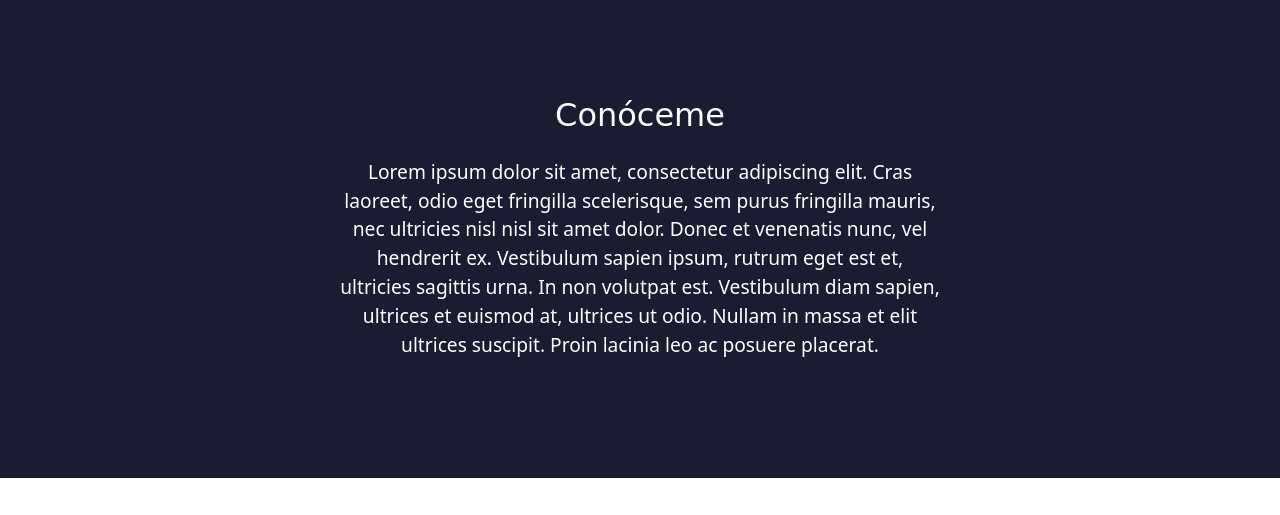
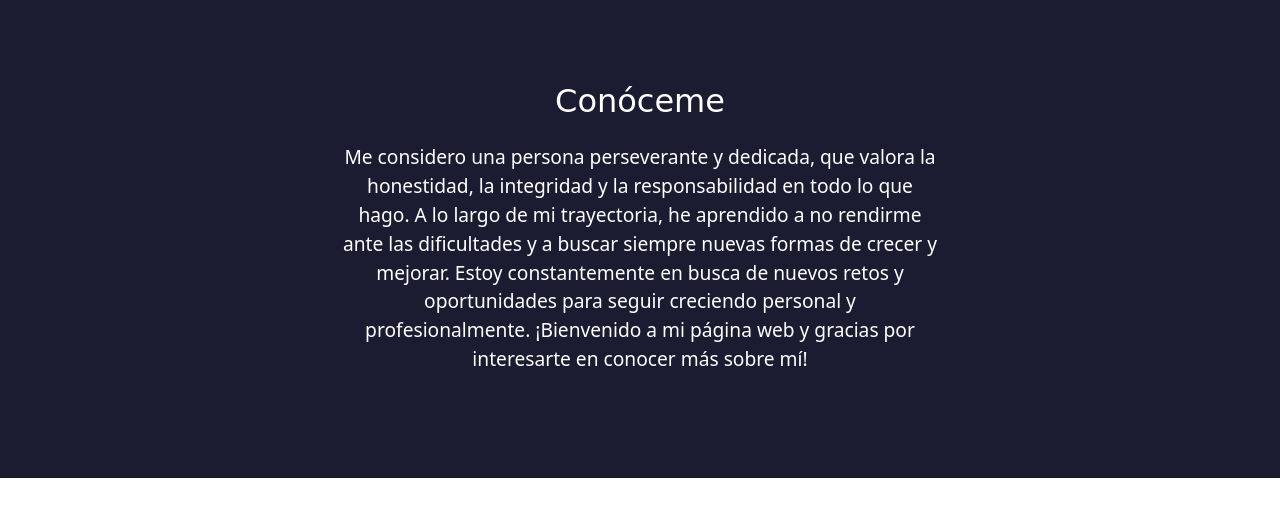
Before and after one commit to R3nz0quispeaparicio/portafolio, a plain HTML site: page index.html in a window 1280 px wide. Shown: the part 677-1192 px from the top of the page. Drawn offline with nearby package versions, Linux system fonts and the light colour scheme; a web font is replaced by a local one.

Commit message:
Update index.html

```diff
--- a/index.html
+++ b/index.html
@@ -58,7 +58,7 @@
     <section id="sobre-mi" class="sobre-mi seccion-oscura">
       <div class="contenedor">
         <h2 class="seccion-titulo">Conóceme</h2>
-        <p class="seccion-texto">Lorem ipsum dolor sit amet, consectetur adipiscing elit. Cras laoreet, odio eget fringilla scelerisque, sem purus fringilla mauris, nec ultricies nisl nisl sit amet dolor. Donec et venenatis nunc, vel hendrerit ex. Vestibulum sapien ipsum, rutrum eget est et, ultricies sagittis urna. In non volutpat est. Vestibulum diam sapien, ultrices et euismod at, ultrices ut odio. Nullam in massa et elit ultrices suscipit. Proin lacinia leo ac posuere placerat.</p>
+        <p class="seccion-texto">Me considero una persona perseverante y dedicada, que valora la honestidad, la integridad y la responsabilidad en todo lo que hago. A lo largo de mi trayectoria, he aprendido a no rendirme ante las dificultades y a buscar siempre nuevas formas de crecer y mejorar. Estoy constantemente en busca de nuevos retos y oportunidades para seguir creciendo personal y profesionalmente. ¡Bienvenido a mi página web y gracias por interesarte en conocer más sobre mí!</p>
       </div>
     </section>
 
```
